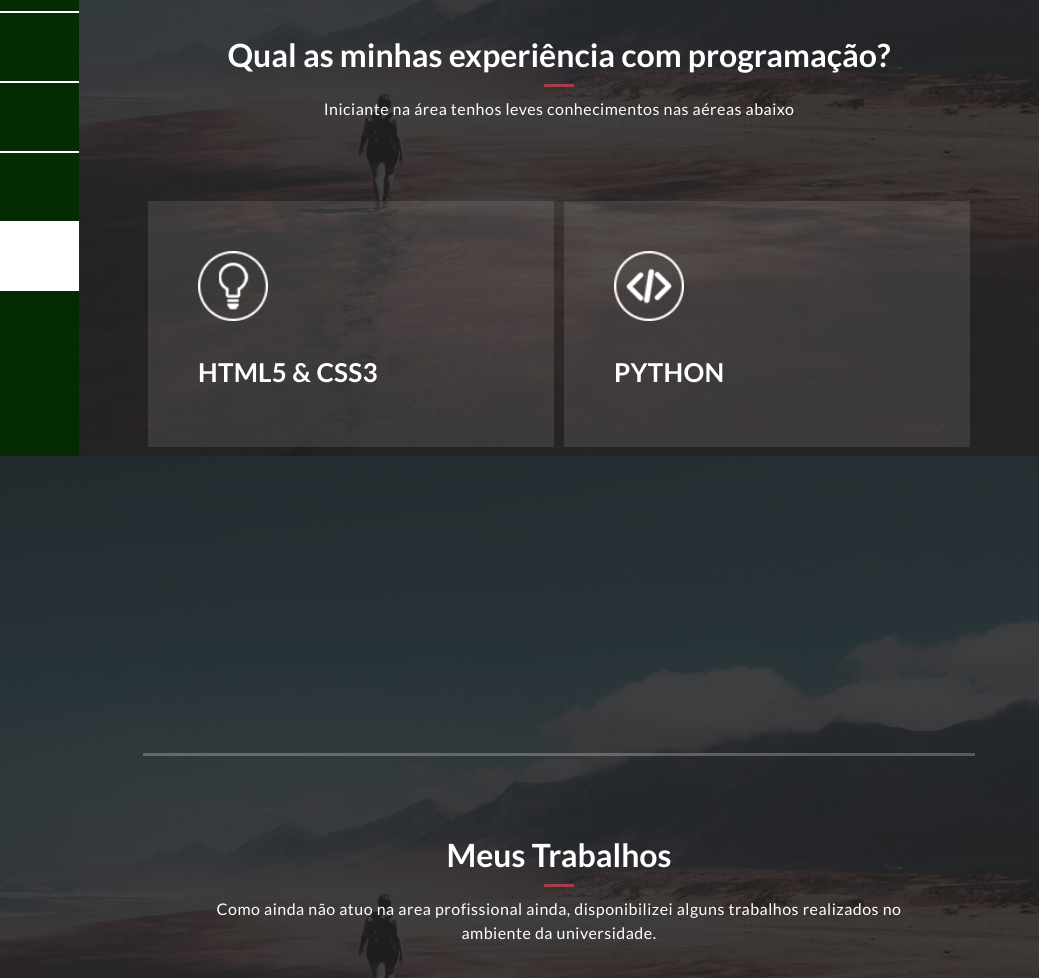
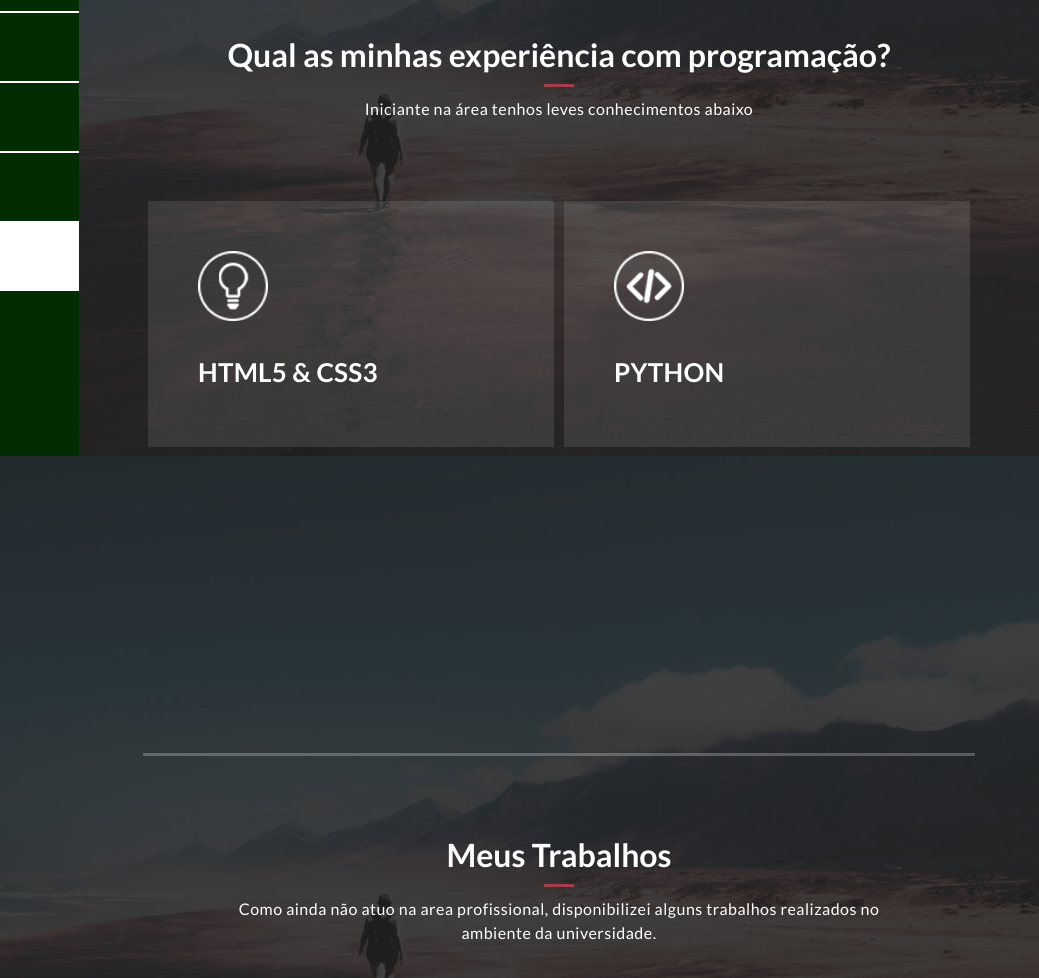
Before and after one commit to rodrigonevest/portifolio, a plain HTML site: page index.html in a window 1280 px wide. Shown: the part 344-1322 px from the top of the page, 241-1280 px from the left. Drawn offline with Linux system fonts and the light colour scheme.

Commit message:
correção de ortografia

```diff
--- a/index.html
+++ b/index.html
@@ -83,7 +83,7 @@ https://templatemo.com/tm-531-reflux
             <span
               >Estudante de Sistemas de Informação na UEMG-FRUTAL, 26 anos de idade, iniciando na
               área de programação, voltada para Ciências de Dados e Inteligência Artificial. Atualmente
-              participo do programa de estágio NUPS (Núcleo de Praticas de Sistemas de Informação)- Frutal,
+              participo do programa de estágio NUPS (Núcleo de Praticas de Sistemas de Informação) - Frutal,
               participo de um grupo de pesquisa de ciências de dados na universadide <br>
                 </span
             >
@@ -97,7 +97,7 @@ https://templatemo.com/tm-531-reflux
             <h2>Qual as minhas experiência com programação?</h2>
             <div class="line-dec"></div>
             <span>
-              Iniciante na área tenhos leves conhecimentos nas aéreas abaixo
+              Iniciante na área tenhos leves conhecimentos abaixo
               </span>
           </div>
           <div class="row">
@@ -123,7 +123,7 @@ https://templatemo.com/tm-531-reflux
             <h2>Meus Trabalhos</h2>
             <div class="line-dec"></div>
             <span
-              >Como ainda não atuo na area profissional ainda,
+              >Como ainda não atuo na area profissional,
               disponibilizei alguns trabalhos realizados no
               ambiente da universidade.</span
             >
@@ -182,7 +182,7 @@ https://templatemo.com/tm-531-reflux
                         ><i class="fa fa-search"></i
                       ></a>
                       <h4>Uemg Solidária</h4>
-                      <span>Web Site de uma campanha realizada na UEMG. Projeto relaizado em grupo.</span>
+                      <span>Web Site de uma campanha realizada na UEMG. Projeto realizado em grupo.</span>
                     </figcaption>
                   </figure>
                 </div>
```
